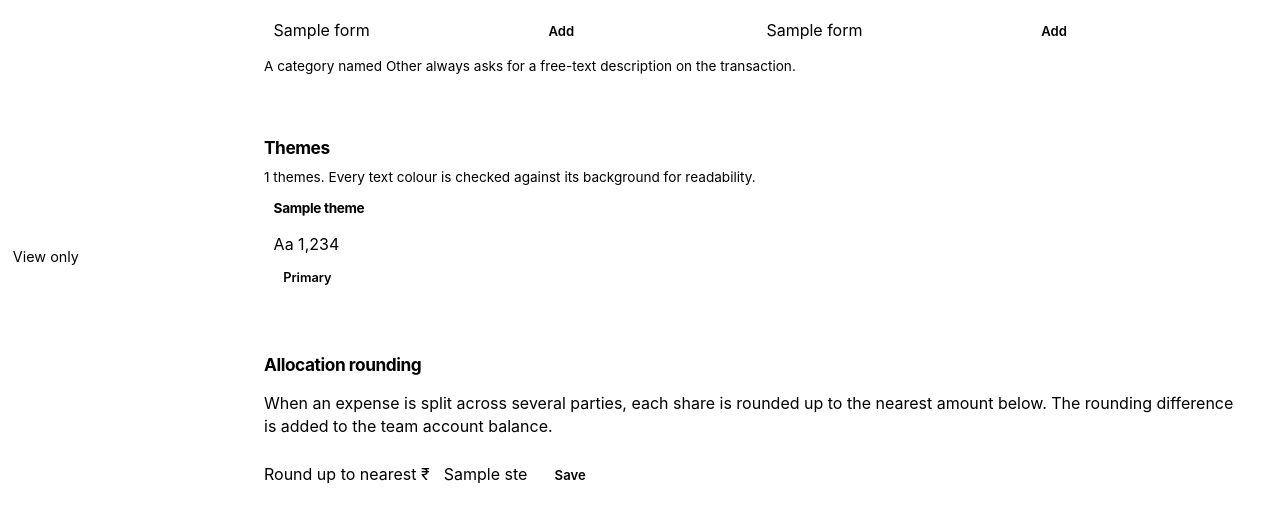
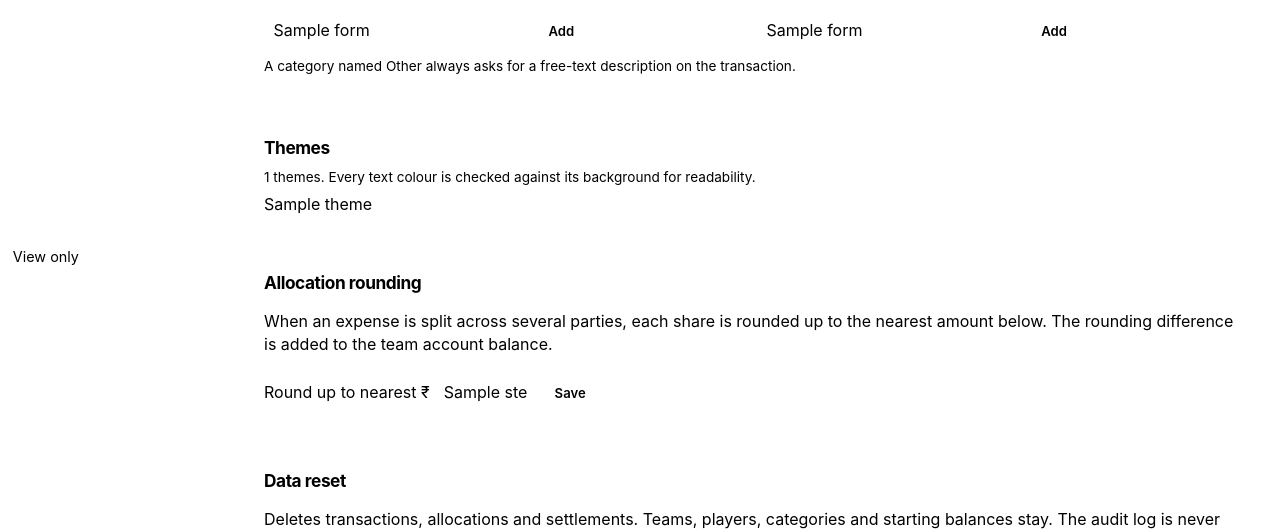
Before and after one commit to digitalrockstar/ehcc-admin, a Python web app: template app/templates/settings.html in a window 1280 px wide. Shown: the part 516-1045 px from the top of the page. Run offline with Jinja, Linux system fonts and the light colour scheme; the template is opened without the code that fills it: most values are stand-ins (such as "Sample title", 1, 10 or a date in 2020).

Commit message:
Simplify theme picker to single-line colour rows

```diff
--- a/app/templates/settings.html
+++ b/app/templates/settings.html
@@ -51,9 +51,10 @@
   <div class="themes">
     {% for th in themes %}
     <form method="post" action="/settings/theme">{{ ui.csrf_input() }}<input type="hidden" name="theme" value="{{ th.slug }}">
-      <button class="swatch {{ 'on' if th.slug == current_theme }}" style="{% for k, v in th.vars.items() %}{{ k }}:{{ v }};{% endfor %}" aria-label="Apply theme {{ th.label }}">
-        <span class="sw-head">{{ th.label }}</span><span class="sw-body">Aa 1,234</span>
-        <span class="sw-chip">Primary</span></button></form>
+      <button class="swatch theme-line {{ 'on' if th.slug == current_theme }}" style="{% for k, v in th.vars.items() %}{{ k }}:{{ v }};{% endfor %}" aria-label="Apply theme {{ th.label }}">
+        <span class="theme-name">{{ th.label }}</span>
+        <span class="theme-colors" aria-hidden="true"><i class="theme-bg"></i><i class="theme-primary"></i></span>
+      </button></form>
     {% endfor %}
   </div>
 </section>
```
